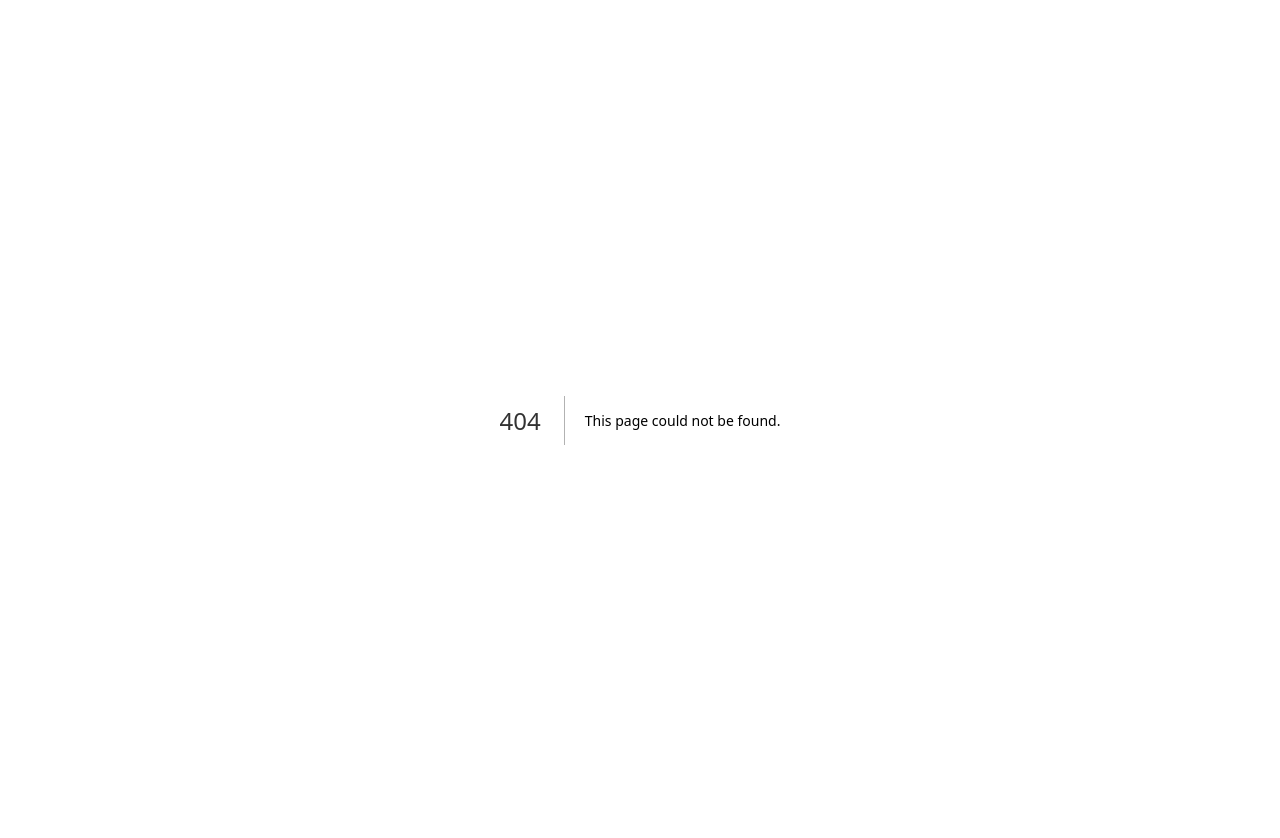
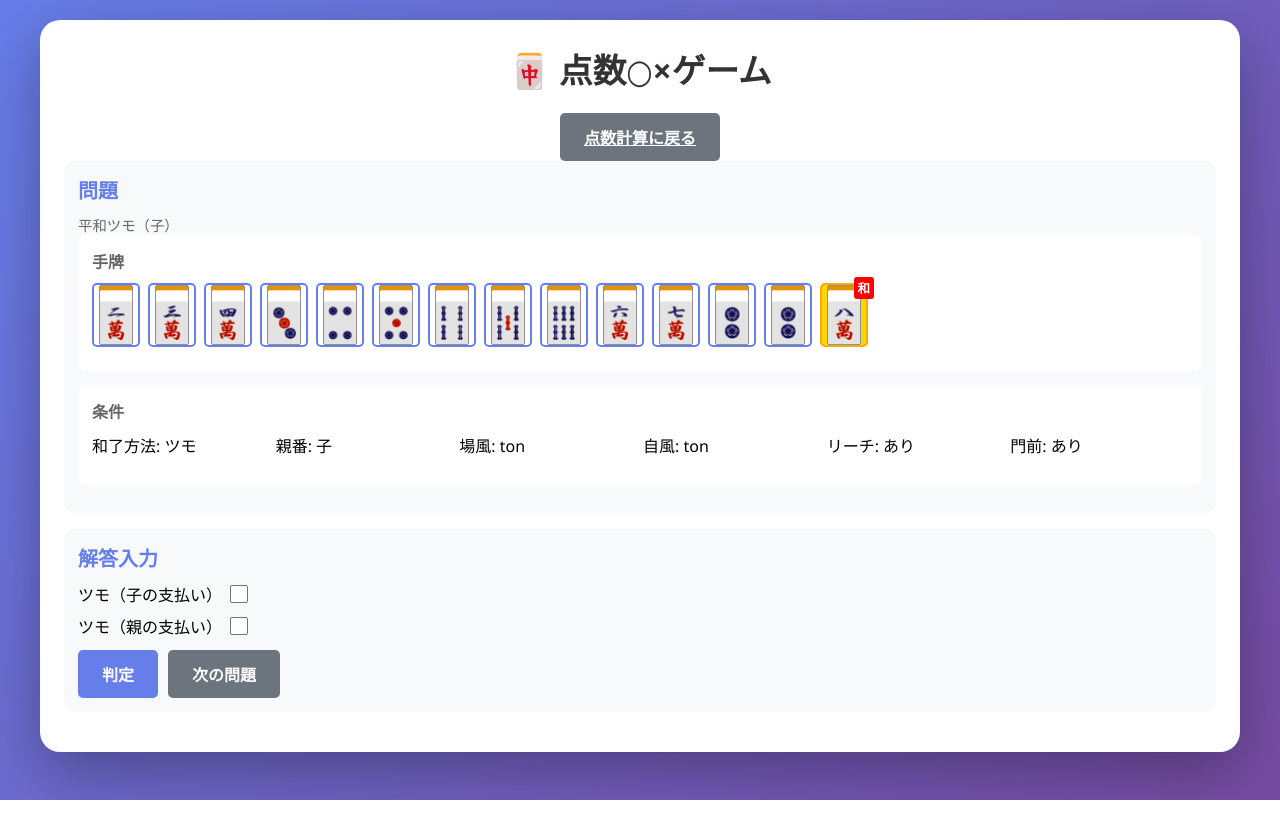
Before and after one commit to hikaru122700/mahjong-nextjs, a Next.js app: page /score-quiz in a window 1280 px wide. Before the commit this address had no page. After the commit the page ends 800 px from the top, so only its background shows below. Built offline with nearby package versions, Linux system fonts and the light colour scheme.

Commit message:
Add score quiz page and navigation

```diff
--- a/app/page.tsx
+++ b/app/page.tsx
@@ -12,6 +12,7 @@ import {
   type AgariOptions,
   type CalculationResult
 } from '@/lib/mahjong';
+import Link from 'next/link';
 import TileFace from './components/TileFace';
 import TileBack from './components/TileBack';
 const HONOR_INPUT_MAP: Record<string, Tile> = {
@@ -596,6 +597,9 @@ export default function Home() {
   return (
     <div className="container">
       <h1>🀄 麻雀点数計算機</h1>
+      <div className="controls" style={{ justifyContent: 'center' }}>
+        <Link className="btn btn-secondary" href="/score-quiz">点数○×ゲームへ</Link>
+      </div>
 
       <div className="layout-grid">
         <div className="layout-left">
--- /dev/null
+++ b/app/score-quiz/page.tsx
@@ -0,0 +1,245 @@
+'use client';
+
+import { useMemo, useState } from 'react';
+import Link from 'next/link';
+import { calculateScore, type AgariOptions, type Tile } from '@/lib/mahjong';
+import TileFace from '@/app/components/TileFace';
+
+type QuizQuestion = {
+  id: string;
+  hand: Tile[];
+  winningTile: Tile;
+  options: AgariOptions;
+  label: string;
+};
+
+const buildOptions = (overrides: Partial<AgariOptions>): AgariOptions => ({
+  isTsumo: false,
+  bakaze: 'ton',
+  jikaze: 'ton',
+  isRiichi: false,
+  isDoubleRiichi: false,
+  isIppatsu: false,
+  isMenzen: true,
+  isOya: false,
+  melds: undefined,
+  isTenhou: false,
+  isChiihou: false,
+  isHaitei: false,
+  isHoutei: false,
+  isRinshan: false,
+  isChankan: false,
+  isNagashiMangan: false,
+  doraTiles: [],
+  uraDoraTiles: [],
+  redDora: { man: 0, pin: 0, sou: 0 },
+  ...overrides
+});
+
+const QUESTIONS: QuizQuestion[] = [
+  {
+    id: 'q1',
+    label: '平和ツモ（子）',
+    hand: ['2m', '3m', '4m', '3p', '4p', '5p', '4s', '5s', '6s', '6m', '7m', '2p', '2p'],
+    winningTile: '8m',
+    options: buildOptions({ isTsumo: true, isOya: false, isRiichi: true })
+  },
+  {
+    id: 'q2',
+    label: 'タンヤオ系ロン（子）',
+    hand: ['2m', '3m', '4m', '2p', '3p', '4p', '6s', '7s', '8s', '5m', '6m', '6p', '6p'],
+    winningTile: '7m',
+    options: buildOptions({ isTsumo: false, isOya: false, isRiichi: true })
+  },
+  {
+    id: 'q3',
+    label: '役牌ロン（親）',
+    hand: ['東', '東', '2m', '3m', '4m', '2p', '3p', '4p', '5s', '6s', '7s', '9p', '9p'],
+    winningTile: '東',
+    options: buildOptions({ isTsumo: false, isOya: true, bakaze: 'ton' })
+  }
+];
+
+type ExpectedScore =
+  | { type: 'ron'; ron: number }
+  | { type: 'tsumo-oya'; perPerson: number }
+  | { type: 'tsumo-ko'; ko: number; oya: number };
+
+const parseExpectedScore = (scoreText: string): ExpectedScore | null => {
+  const tsumoKoMatch = scoreText.match(/子:\s*(\d+)点、親:\s*(\d+)点/);
+  if (tsumoKoMatch) {
+    return { type: 'tsumo-ko', ko: Number(tsumoKoMatch[1]), oya: Number(tsumoKoMatch[2]) };
+  }
+  const tsumoOyaMatch = scoreText.match(/(\d+)点オール/);
+  if (tsumoOyaMatch) {
+    return { type: 'tsumo-oya', perPerson: Number(tsumoOyaMatch[1]) };
+  }
+  const ronMatch = scoreText.match(/(\d+)点/);
+  if (ronMatch) {
+    return { type: 'ron', ron: Number(ronMatch[1]) };
+  }
+  return null;
+};
+
+export default function ScoreQuizPage() {
+  const [questionIndex, setQuestionIndex] = useState(0);
+  const [answer, setAnswer] = useState({
+    ron: '',
+    tsumoKo: '',
+    tsumoOya: '',
+    tsumoAll: ''
+  });
+  const [judgeResult, setJudgeResult] = useState<{ ok: boolean; expectedText: string } | null>(null);
+
+  const question = QUESTIONS[questionIndex % QUESTIONS.length];
+  const calcResult = useMemo(
+    () => calculateScore(question.hand, question.winningTile, question.options),
+    [question]
+  );
+
+  const expected = 'error' in calcResult ? null : parseExpectedScore(calcResult.score);
+
+  const expectedText = useMemo(() => {
+    if (!expected) return '';
+    if (expected.type === 'ron') return `${expected.ron}点`;
+    if (expected.type === 'tsumo-oya') return `${expected.perPerson}点オール`;
+    return `子: ${expected.ko}点 / 親: ${expected.oya}点`;
+  }, [expected]);
+
+  const handleJudge = () => {
+    if (!expected) return;
+    if (expected.type === 'ron') {
+      const input = Number(answer.ron);
+      const ok = !Number.isNaN(input) && input === expected.ron;
+      setJudgeResult({ ok, expectedText });
+      return;
+    }
+    if (expected.type === 'tsumo-oya') {
+      const input = Number(answer.tsumoAll);
+      const ok = !Number.isNaN(input) && input === expected.perPerson;
+      setJudgeResult({ ok, expectedText });
+      return;
+    }
+    const inputKo = Number(answer.tsumoKo);
+    const inputOya = Number(answer.tsumoOya);
+    const ok = !Number.isNaN(inputKo) && !Number.isNaN(inputOya)
+      && inputKo === expected.ko && inputOya === expected.oya;
+    setJudgeResult({ ok, expectedText });
+  };
+
+  const handleNext = () => {
+    const next = QUESTIONS.length > 1
+      ? Math.floor(Math.random() * QUESTIONS.length)
+      : 0;
+    setQuestionIndex(next);
+    setAnswer({ ron: '', tsumoKo: '', tsumoOya: '', tsumoAll: '' });
+    setJudgeResult(null);
+  };
+
+  const renderInput = () => {
+    if (!expected) {
+      return <div className="info-text">問題の計算に失敗しました。</div>;
+    }
+    if (expected.type === 'ron') {
+      return (
+        <label className="checkbox-label">
+          ロン点数
+          <input
+            type="number"
+            value={answer.ron}
+            onChange={(e) => setAnswer(prev => ({ ...prev, ron: e.target.value }))}
+          />
+        </label>
+      );
+    }
+    if (expected.type === 'tsumo-oya') {
+      return (
+        <label className="checkbox-label">
+          ツモ（オール）
+          <input
+            type="number"
+            value={answer.tsumoAll}
+            onChange={(e) => setAnswer(prev => ({ ...prev, tsumoAll: e.target.value }))}
+          />
+        </label>
+      );
+    }
+    return (
+      <div style={{ display: 'grid', gap: '8px' }}>
+        <label className="checkbox-label">
+          ツモ（子の支払い）
+          <input
+            type="number"
+            value={answer.tsumoKo}
+            onChange={(e) => setAnswer(prev => ({ ...prev, tsumoKo: e.target.value }))}
+          />
+        </label>
+        <label className="checkbox-label">
+          ツモ（親の支払い）
+          <input
+            type="number"
+            value={answer.tsumoOya}
+            onChange={(e) => setAnswer(prev => ({ ...prev, tsumoOya: e.target.value }))}
+          />
+        </label>
+      </div>
+    );
+  };
+
+  return (
+    <div className="container">
+      <h1>🀄 点数○×ゲーム</h1>
+      <div className="controls" style={{ justifyContent: 'center' }}>
+        <Link className="btn btn-secondary" href="/">点数計算に戻る</Link>
+      </div>
+
+      <div className="section compact">
+        <div className="section-title">問題</div>
+        <div className="info-text">{question.label}</div>
+        <div className="hand-display">
+          <div className="hand-title">手牌</div>
+          <div className="hand-tiles">
+            {question.hand.map((tile, index) => (
+              <div key={`${tile}-${index}`} className="hand-tile">
+                <TileFace tile={tile} />
+              </div>
+            ))}
+            <div className="hand-tile winning-tile">
+              <TileFace tile={question.winningTile} />
+            </div>
+          </div>
+        </div>
+        <div className="hand-display">
+          <div className="hand-title">条件</div>
+          <div className="history-option-grid" style={{ display: 'grid', gridTemplateColumns: 'repeat(auto-fit, minmax(140px, 1fr))', gap: '6px' }}>
+            <div>和了方法: {question.options.isTsumo ? 'ツモ' : 'ロン'}</div>
+            <div>親番: {question.options.isOya ? '親' : '子'}</div>
+            <div>場風: {question.options.bakaze}</div>
+            <div>自風: {question.options.jikaze}</div>
+            <div>リーチ: {question.options.isRiichi ? 'あり' : 'なし'}</div>
+            <div>門前: {question.options.isMenzen ? 'あり' : 'なし'}</div>
+          </div>
+        </div>
+      </div>
+
+      <div className="section compact">
+        <div className="section-title">解答入力</div>
+        {renderInput()}
+        <div className="controls" style={{ marginTop: '12px' }}>
+          <button className="btn btn-primary" onClick={handleJudge}>判定</button>
+          <button className="btn btn-secondary" onClick={handleNext}>次の問題</button>
+        </div>
+        {judgeResult && (
+          <div className="info-text" style={{ marginTop: '10px' }}>
+            {judgeResult.ok ? '○ 正解！' : `× 不正解（正解: ${judgeResult.expectedText}）`}
+          </div>
+        )}
+        {'error' in calcResult && (
+          <div className="error-message show" style={{ marginTop: '10px' }}>
+            {calcResult.error}
+          </div>
+        )}
+      </div>
+    </div>
+  );
+}
```
